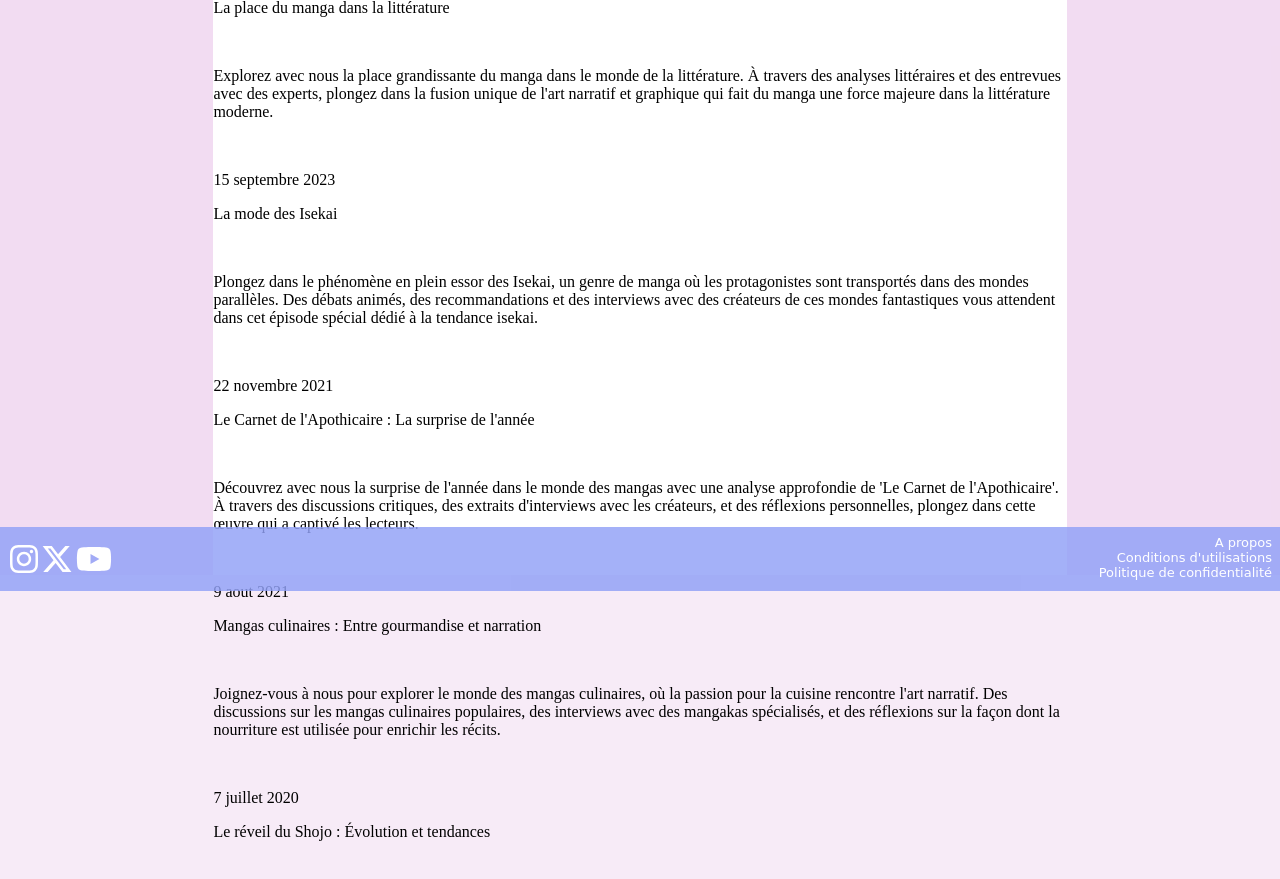
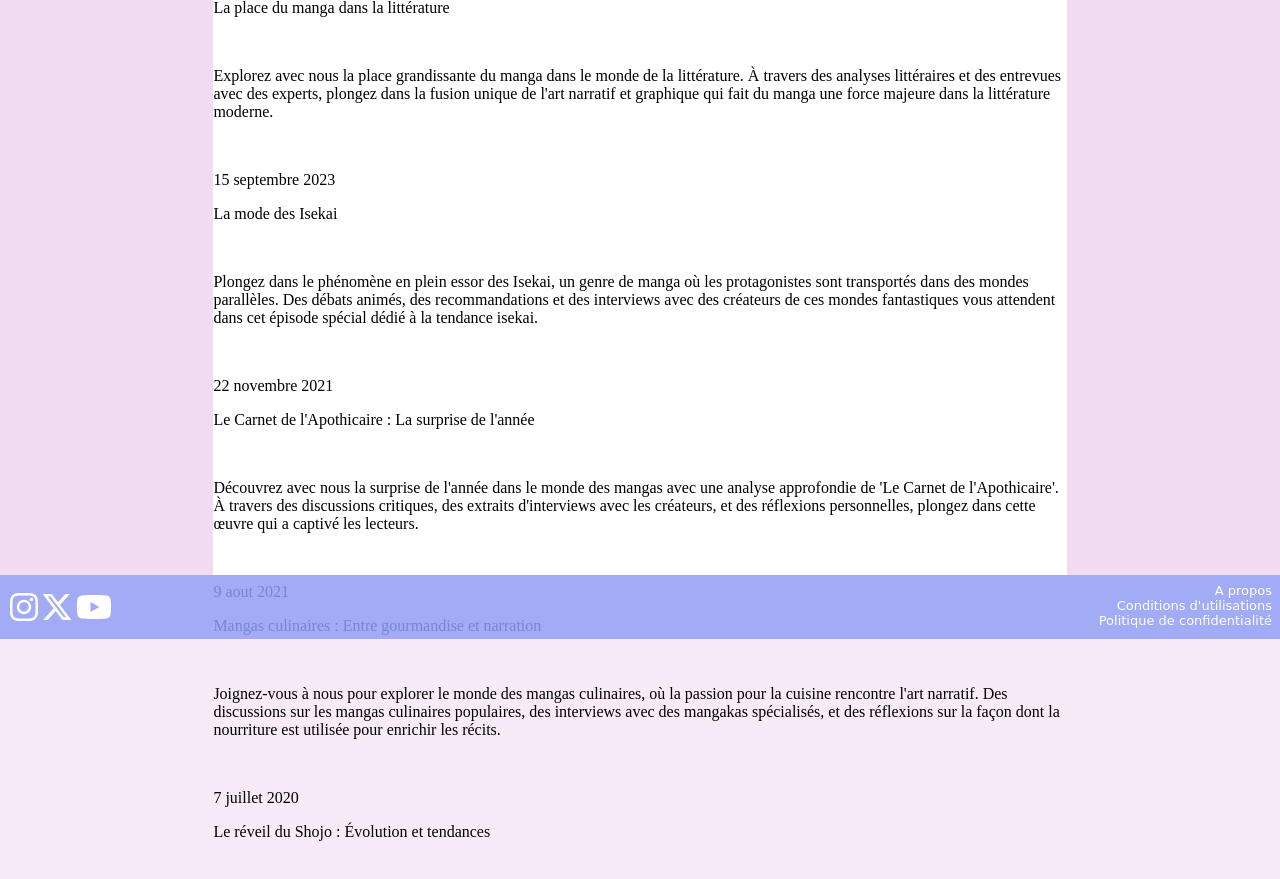
Before and after one commit to Otarion/Otaku-Talks-podcast-, a PHP site: page / in a window 1280 px wide. Shown: the part 209-1088 px from the top of the page. Run offline with PHP 8.4, Linux system fonts and the light colour scheme; some web fonts are replaced.

Commit message:
Design 1

```diff
--- a/general/general.css
+++ b/general/general.css
@@ -10,7 +10,7 @@ body, html{
 /* HEADER */
 
 .banniere{
-    background-image: url("image\banniere.png");
+    background-image: url("image/banniere.png");
     background-repeat: no-repeat;
     height: 8rem;
     width: 100%;
@@ -38,7 +38,7 @@ body, html{
 .footer{
     background-color: rgba(146, 162, 247, 0.832);
     display: flex;
-    position: fixed;
+    position: relative;
     bottom: 0;
     width: 100%;
     height: 4rem;
```
